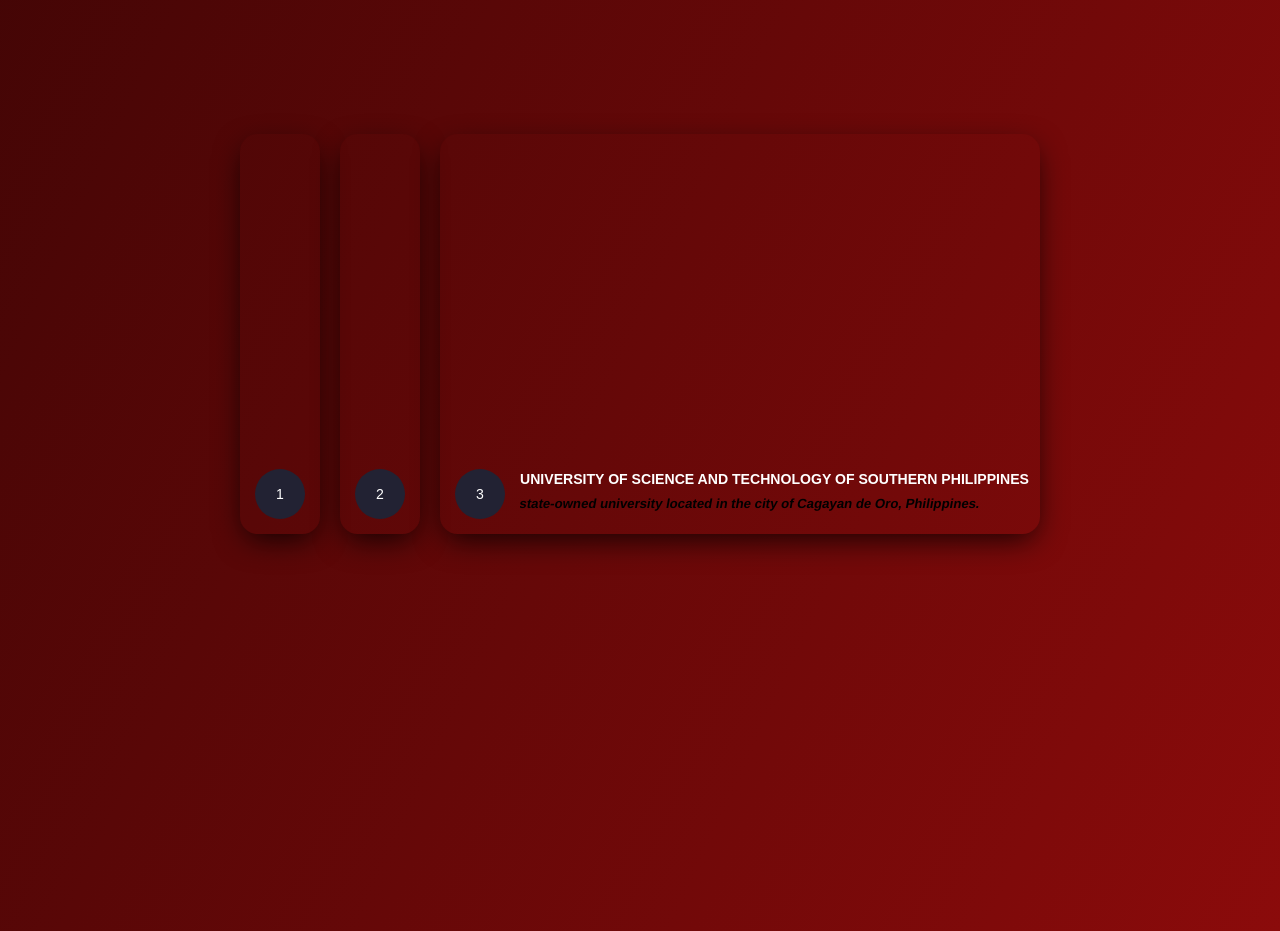
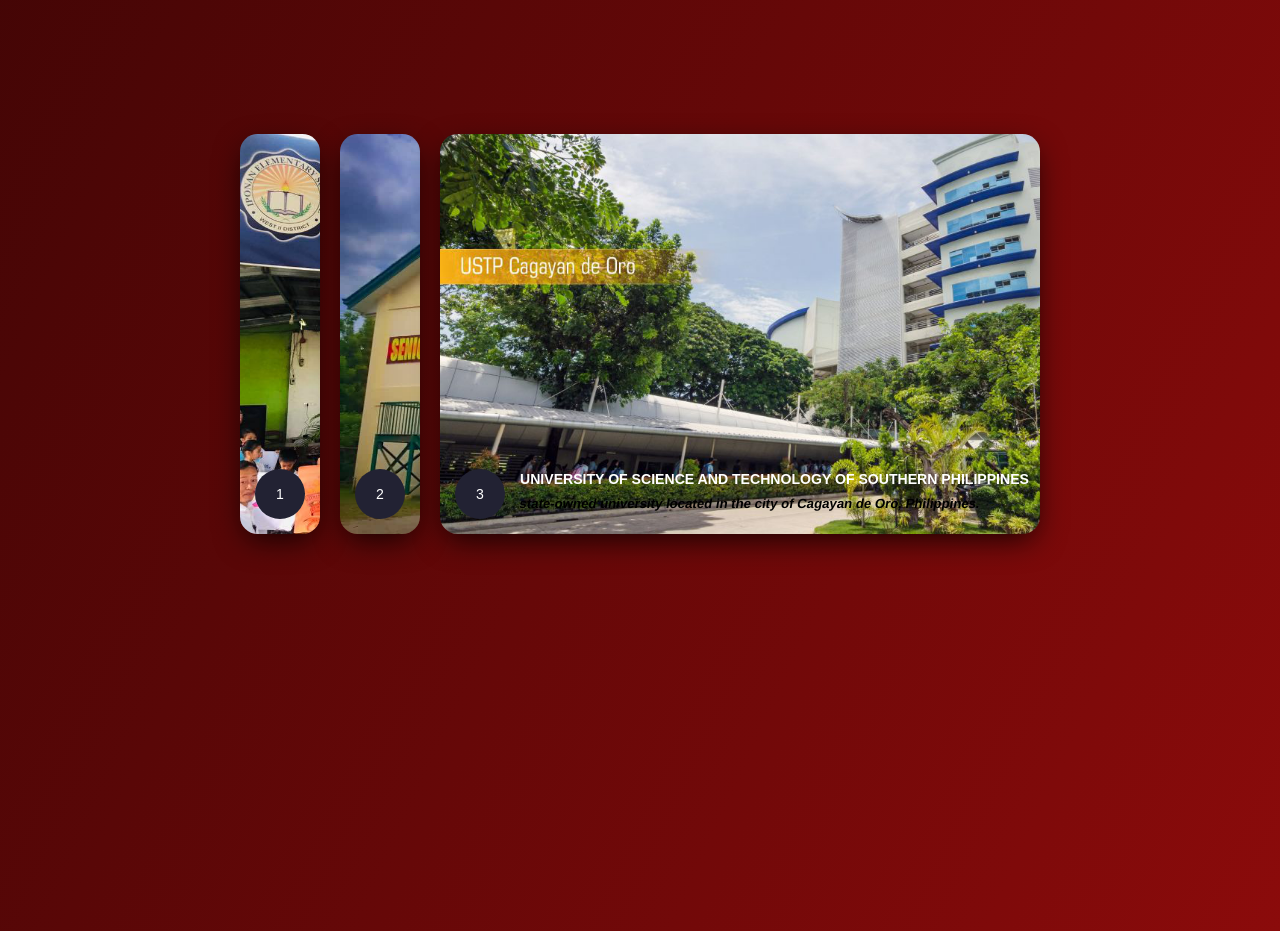
Before and after one commit to RACHEL18ANN/RACHEL18ANN.github.io, a plain HTML site: page index.html in a window 1280 px wide. Shown: the part 4080-5011 px from the top of the page. Drawn offline with nearby package versions, Linux system fonts and the light colour scheme; a script that the page names is missing.

Commit message:
updated port

```diff
--- a/assets/style.css
+++ b/assets/style.css
@@ -675,13 +675,13 @@
 }
 
 .card[for="c1"] {
-  background-image: url('./images/ies.jpg');
+  background-image: url('../images/ies.png');
 }
 .card[for="c2"] {
-  background-image: url('./images/inhs2.jpg');
+  background-image: url('../images/inhs2.png');
 }
 .card[for="c3"] {
-  background-image: url('./images/ustp-cdo.jpg');
+  background-image: url('../images/ustp-cdo.png');
 }
 .contact{
   background-color: var(--bg-color);
--- a/index.html
+++ b/index.html
@@ -9,7 +9,7 @@
     <link rel="stylesheet" href="https://unpkg.com/swiper@8/swiper-bundle.min.css" />
     <link href='https://unpkg.com/boxicons@2.1.4/css/boxicons.min.css' rel='stylesheet'>
     <link rel="stylesheet" href="https://cdnjs.cloudflare.com/ajax/libs/font-awesome/5.15.4/css/all.min.css">
-    <link rel="stylesheet" href="/assets/style.css">
+    <link rel="stylesheet" href="./assets/style.css">
 
   </head>
 
```
Also changed, not shown: images/ies.png (added), images/inhs2.png (added), images/ustp-cdo.png (added).
